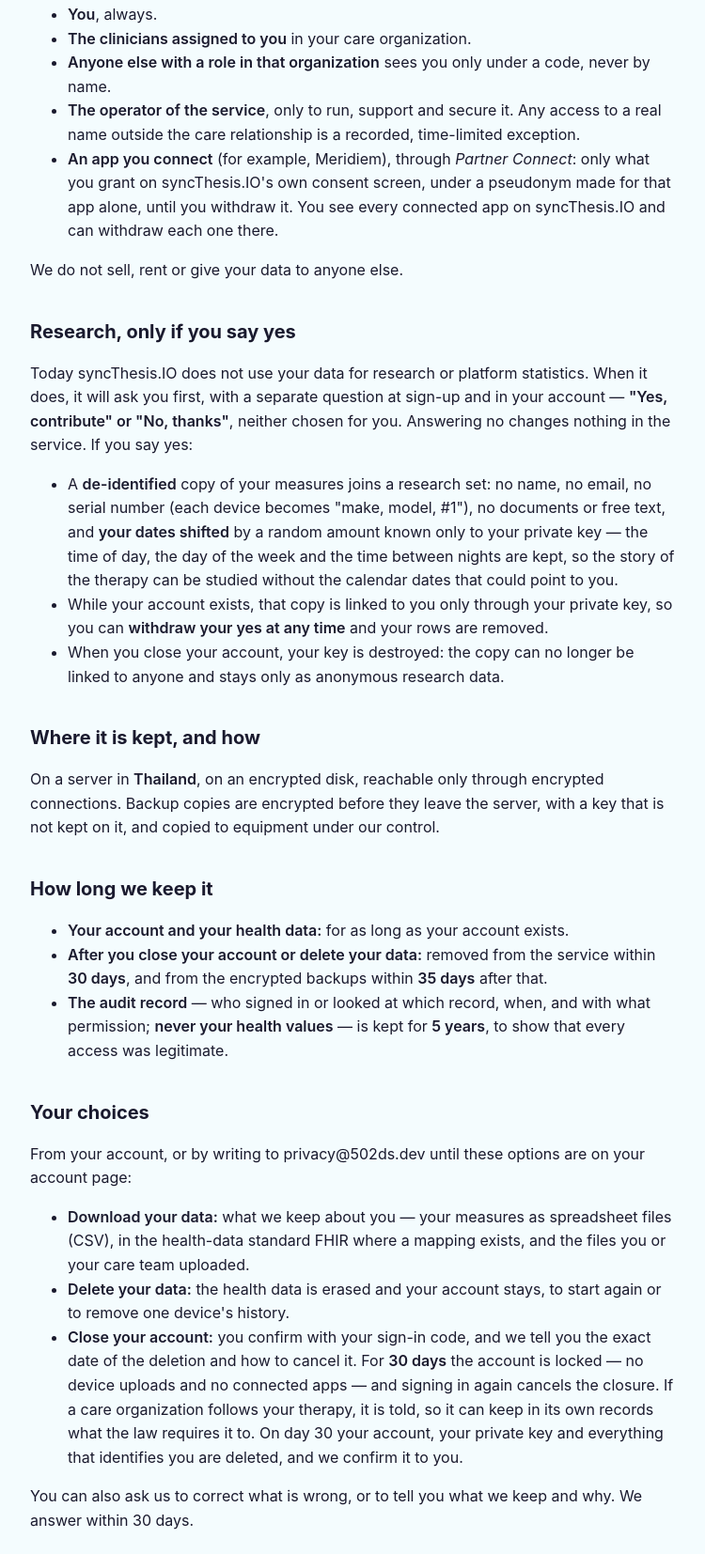
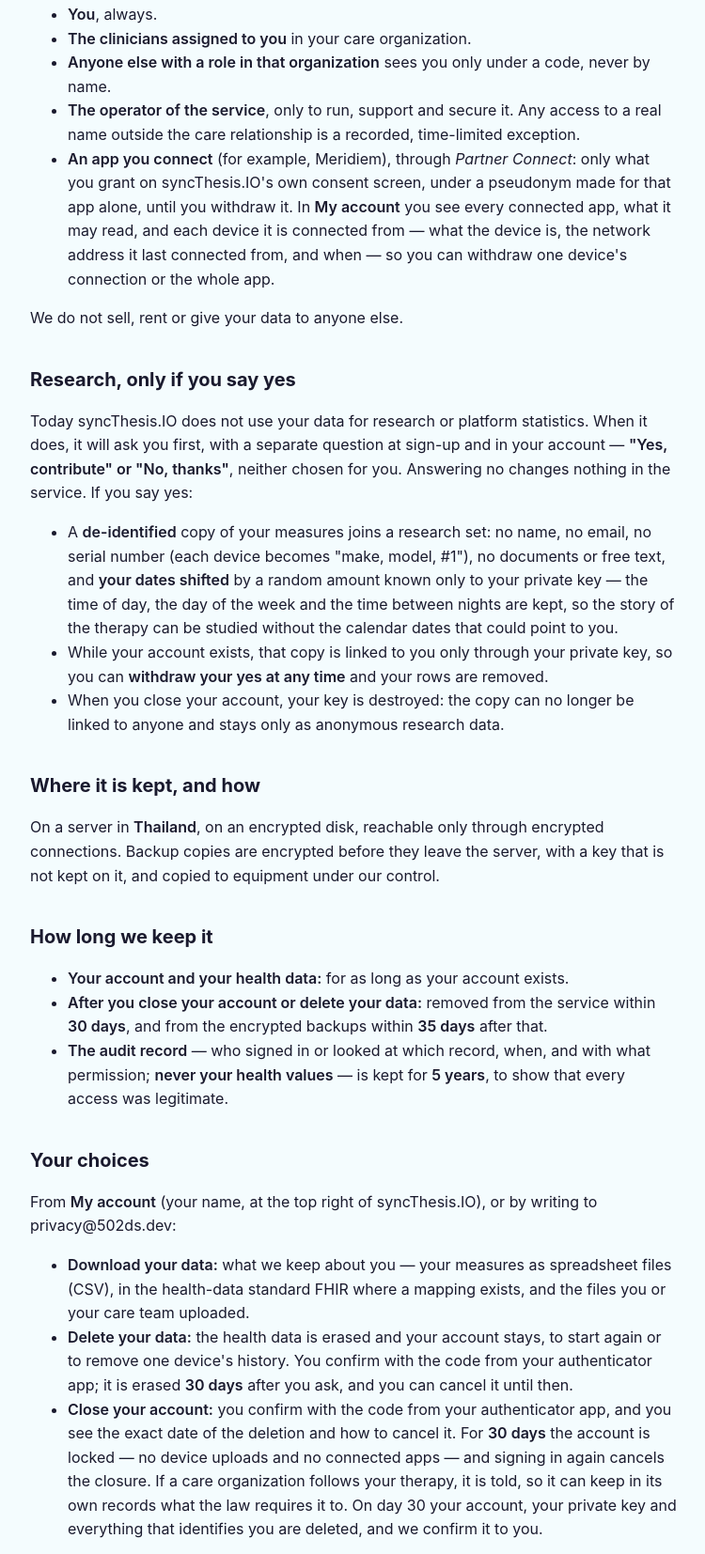
Before and after one commit to DanielV502/502ds.dev, a plain HTML site: page docs/syncthesis/privacy/index.html in a window 1280 px wide. Shown: the part 1540-3194 px from the top of the page at 94% size, without its empty margins (264-1014 px from the left). Drawn offline with Linux system fonts and the light colour scheme.

Commit message:
Both privacy policies: what is kept of each connected device, and that Meridiem names its model to syncThesis.IO
Co-Authored-By: Claude Opus 5.5 <noreply@anthropic.com>
Claude-Session: https://claude.ai/code/session_01FhAf7JPr1PNind5vVmDnrH

```diff
--- a/docs/syncthesis/privacy/index.html
+++ b/docs/syncthesis/privacy/index.html
@@ -93,8 +93,9 @@ who it was, and never anything about your health.</p>
 <li><strong>The operator of the service</strong>, only to run, support and secure it. Any access to a real name outside the care
   relationship is a recorded, time-limited exception.</li>
 <li><strong>An app you connect</strong> (for example, Meridiem), through <em>Partner Connect</em>: only what you grant on syncThesis.IO's own
-  consent screen, under a pseudonym made for that app alone, until you withdraw it. You see every connected app on
-  syncThesis.IO and can withdraw each one there.</li>
+  consent screen, under a pseudonym made for that app alone, until you withdraw it. In <strong>My account</strong> you see every
+  connected app, what it may read, and each device it is connected from — what the device is, the network address it
+  last connected from, and when — so you can withdraw one device's connection or the whole app.</li>
 </ul>
 <p>We do not sell, rent or give your data to anyone else.</p>
 <h2>Research, only if you say yes</h2>
@@ -123,14 +124,15 @@ encrypted before they leave the server, with a key that is not kept on it, and c
   values</strong> — is kept for <strong>5 years</strong>, to show that every access was legitimate.</li>
 </ul>
 <h2>Your choices</h2>
-<p>From your account, or by writing to privacy@502ds.dev until these options are on your account page:</p>
+<p>From <strong>My account</strong> (your name, at the top right of syncThesis.IO), or by writing to privacy@502ds.dev:</p>
 <ul>
 <li><strong>Download your data:</strong> what we keep about you — your measures as spreadsheet files (CSV), in the health-data
   standard FHIR where a mapping exists, and the files you or your care team uploaded.</li>
 <li><strong>Delete your data:</strong> the health data is erased and your account stays, to start again or to remove one device's
-  history.</li>
-<li><strong>Close your account:</strong> you confirm with your sign-in code, and we tell you the exact date of the deletion and how to
-  cancel it. For <strong>30 days</strong> the account is locked — no device uploads and no connected apps — and signing in again
+  history. You confirm with the code from your authenticator app; it is erased <strong>30 days</strong> after you ask, and you can
+  cancel it until then.</li>
+<li><strong>Close your account:</strong> you confirm with the code from your authenticator app, and you see the exact date of the
+  deletion and how to cancel it. For <strong>30 days</strong> the account is locked — no device uploads and no connected apps — and signing in again
   cancels the closure. If a care organization follows your therapy, it is told, so it can keep in its own records what
   the law requires it to. On day 30 your account, your private key and everything that identifies you are deleted,
   and we confirm it to you.</li>
```
Also changed, not shown: docs/meridiem/privacy/index.html (+4 -2 lines).
